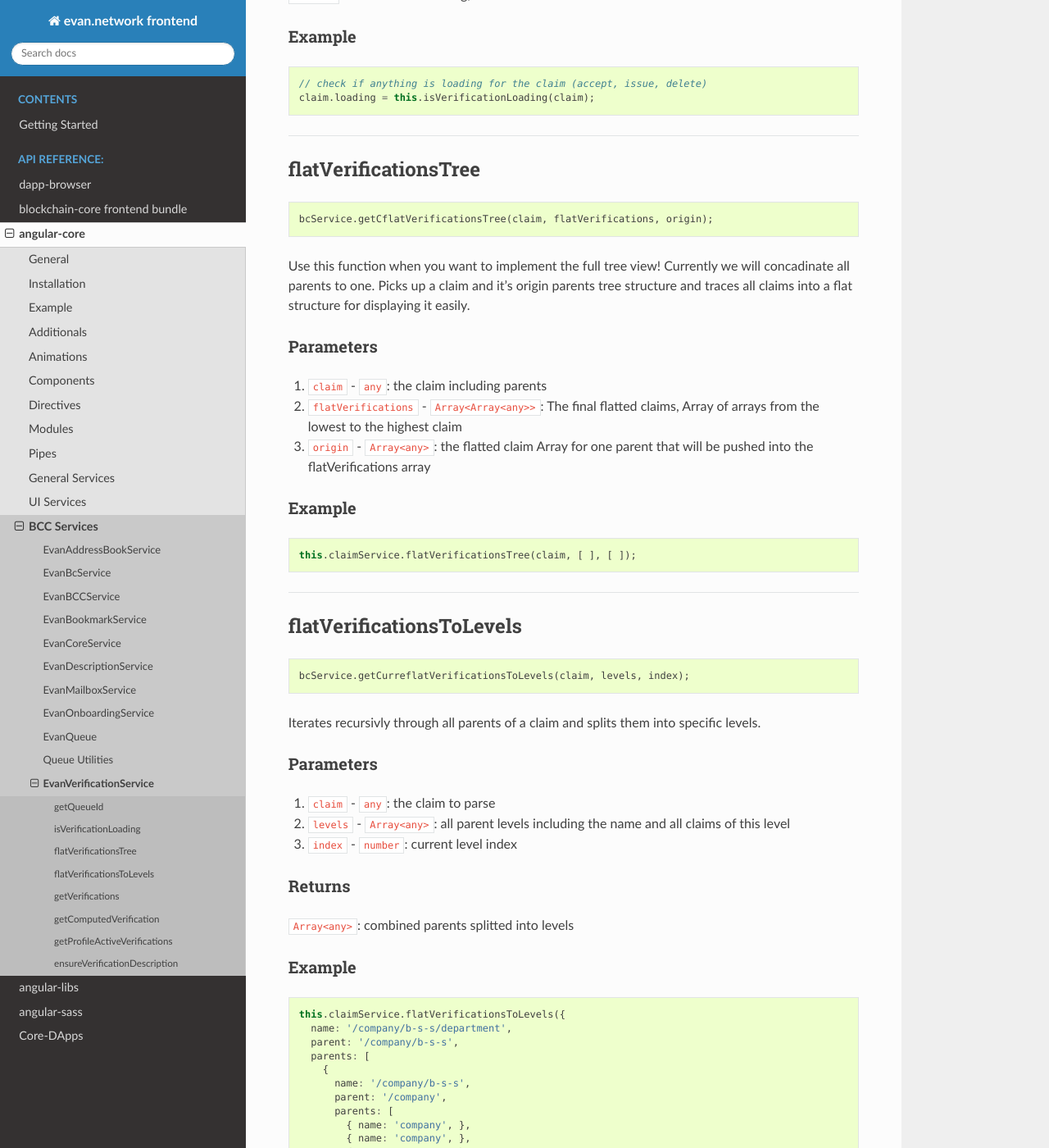
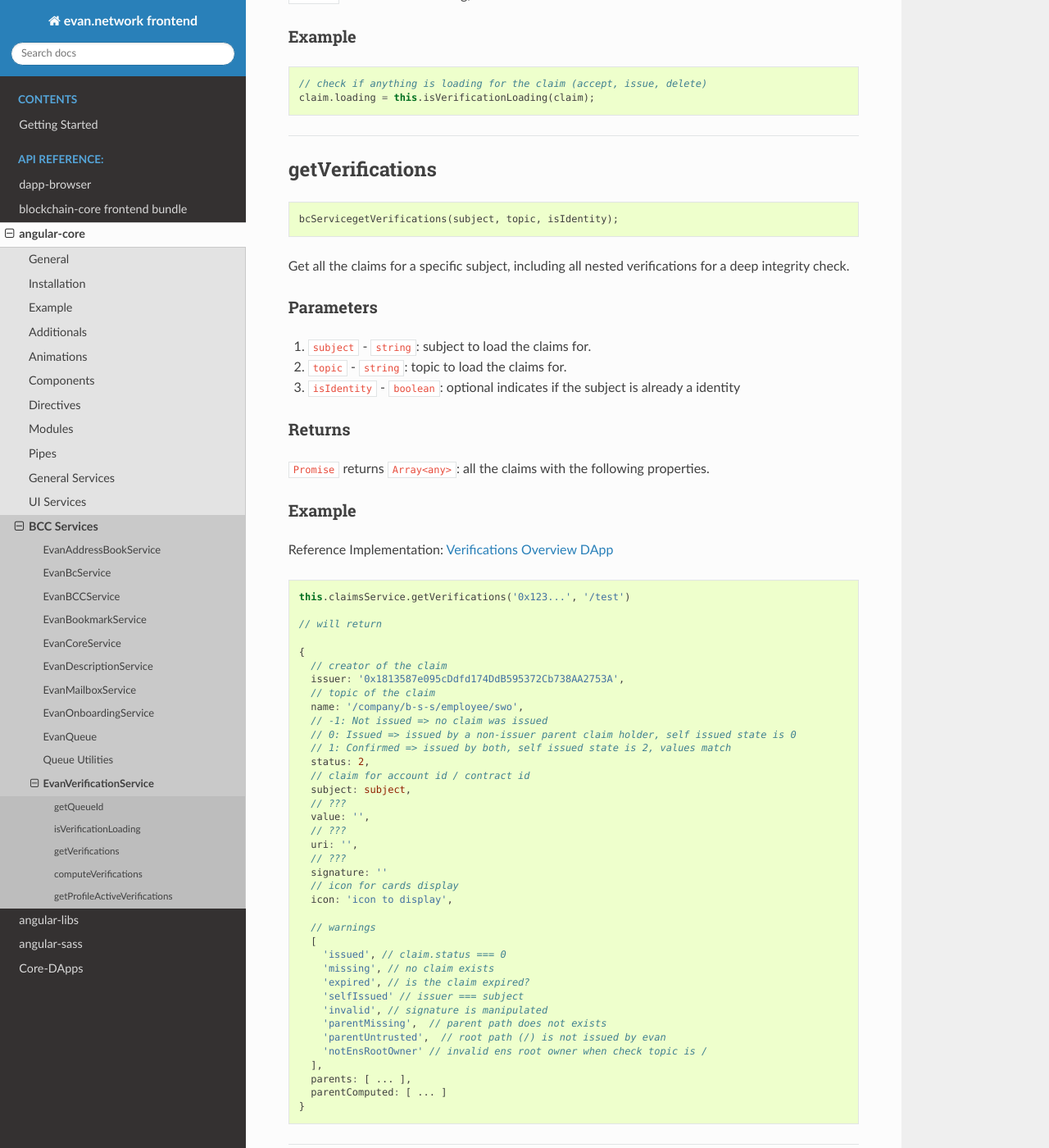
Before and after one commit to evannetwork/ui-docs, a Sphinx documentation site: the page built from docs/angular-core/services/bcc/verifications.rst, in a window 1280 px wide and 1400 px high, scrolled down 1378 px. Shown: the whole window at 82% size. Built offline with Sphinx 7.4.7 and the Read the Docs theme 2.0.0, drawn with Linux system fonts in a browser that asks for light colours; some of the changed text lies outside the part shown.

Commit message:
rename claims to verifications

```diff
--- a/docs/angular-core/services/bcc/verifications.rst
+++ b/docs/angular-core/services/bcc/verifications.rst
@@ -86,121 +86,6 @@ Example
   // check if anything is loading for the claim (accept, issue, delete)
   claim.loading = this.isVerificationLoading(claim);
 
-
---------------------------------------------------------------------------------
-
-flatVerificationsTree
-================================================================================
-
-.. code-block:: typescript
-
-  bcService.getCflatVerificationsTree(claim, flatVerifications, origin);
-
-Use this function when you want to implement the full tree view! Currently we will concadinate
-all parents to one.
-Picks up a claim and it's origin parents tree structure and traces all claims into a flat
-structure for displaying it easily.
-
-----------
-Parameters
-----------
-
-#. ``claim`` - ``any``: the claim including parents
-#. ``flatVerifications`` - ``Array<Array<any>>``: The final flatted claims, Array of arrays from the lowest to the highest claim
-#. ``origin`` - ``Array<any>``: the flatted claim Array for one parent that will be pushed into the flatVerifications array
-
--------
-Example
--------
-
-.. code-block:: typescript
-
-  this.claimService.flatVerificationsTree(claim, [ ], [ ]);
-
-
---------------------------------------------------------------------------------
-
-flatVerificationsToLevels
-================================================================================
-
-.. code-block:: typescript
-
-  bcService.getCurreflatVerificationsToLevels(claim, levels, index);
-
-Iterates recursivly through all parents of a claim and splits them into specific levels.
-
-----------
-Parameters
-----------
-
-#. ``claim`` - ``any``: the claim to parse
-#. ``levels`` - ``Array<any>``: all parent levels including the name and all claims of this level
-#. ``index`` - ``number``: current level index
-
--------
-Returns
--------
-
-``Array<any>``: combined parents splitted into levels
-
--------
-Example
--------
-
-.. code-block:: typescript
-
-
-  this.claimService.flatVerificationsToLevels({
-    name: '/company/b-s-s/department',
-    parent: '/company/b-s-s',
-    parents: [
-      {
-        name: '/company/b-s-s',
-        parent: '/company',
-        parents: [
-          { name: 'company', },
-          { name: 'company', },
-          { name: 'company', }
-        ]
-      },
-      {
-        name: '/company/b-s-s',
-        parent: '/company',
-        parents: [
-          { name: 'company' },
-          {
-            name: 'company'
-            parent: '/',
-            parents: [
-              { name: '/', },
-              { name: '/', }
-            ]
-          }
-        ]
-      }
-    ]
-  })
-
-  // will return =>
-  // [
-  //   [
-  //     { name: '/company/b-s-s', parent: '/company' },
-  //     { name: '/company/b-s-s', parent: '/company' }
-  //   ],
-  //   [
-  //     { name: '/company', },
-  //     { name: '/company', }
-  //     { name: '/company', }
-  //     { name: '/company', }
-  //     { name: '/company', parent: '/company' }
-  //   ]
-  //   [
-  //     { name: '/', }
-  //     { name: '/', }
-  //   ]
-  // ]
-
-
 --------------------------------------------------------------------------------
 
 getVerifications
@@ -208,15 +93,15 @@ getVerifications
 
 .. code-block:: typescript
 
-  bcServicegetVerifications(address, topic, isIdentity);
+  bcServicegetVerifications(subject, topic, isIdentity);
 
-Get all the claims for a specific address.
+Get all the claims for a specific subject, including all nested verifications for a deep integrity check.
 
 ----------
 Parameters
 ----------
 
-#. ``address`` - ``string``: address to load the claims for.
+#. ``subject`` - ``string``: subject to load the claims for.
 #. ``topic`` - ``string``: topic to load the claims for.
 #. ``isIdentity`` - ``boolean``: optional indicates if the subject is already a identity
 
@@ -247,7 +132,7 @@ Reference Implementation: `Verifications Overview DApp <https://github.com/evann
     // 1: Confirmed => issued by both, self issued state is 2, values match
     status: 2,
     // claim for account id / contract id
-    subject: address,
+    subject: subject,
     // ???
     value: '',
     // ???
@@ -267,19 +152,19 @@ Reference Implementation: `Verifications Overview DApp <https://github.com/evann
       'parentMissing',  // parent path does not exists
       'parentUntrusted',  // root path (/) is not issued by evan
       'notEnsRootOwner' // invalid ens root owner when check topic is /
-    ]
-    // parent claims not valid
-    tree: [ ... ] // result of flatVerificationsToLevels
+    ],
+    parents: [ ... ],
+    parentComputed: [ ... ]
   }
 
 --------------------------------------------------------------------------------
 
-getComputedVerification
+computeVerifications
 ================================================================================
 
 .. code-block:: typescript
 
-  bcService.getCurgetComputedVerification(topic, claims);
+  bcService.computeVerifications(topic, claims);
 
 Takes an array of claims and combines all the states for one quick view.
 
@@ -307,7 +192,7 @@ Example
   // use all the parents and create a viewable computed tree
   claim.tree = this
     .flatVerificationsToLevels(claim)
-    .map(level => this.getComputedVerification(level.name, level.claims));
+    .map(level => this.computeVerifications(level.name, level.claims));
 
   // returns =>
   //   const computed:any = {
@@ -353,28 +238,3 @@ Reference Implementation: `Profile Verifications Component <https://github.com/e
 .. code-block:: typescript
 
   this.claimsService.getProfileActiveVerifications() // => returns [ '/test/twi' ]
-
-
---------------------------------------------------------------------------------
-
-ensureVerificationDescription
-================================================================================
-
-.. code-block:: typescript
-
-  bcService.ensureVerificationDescription(claim);
-
-Gets the default description for a claim if it does not exists.
-
-----------
-Parameters
-----------
-
-#. ``claim`` - ``any``: should the saving flag returned?
-
--------
-Example
--------
-.. code-block:: typescript
-
-  await this.ensureVerificationDescription(computed);
```
Also changed, not shown: versions.md (+1 -0 lines).
